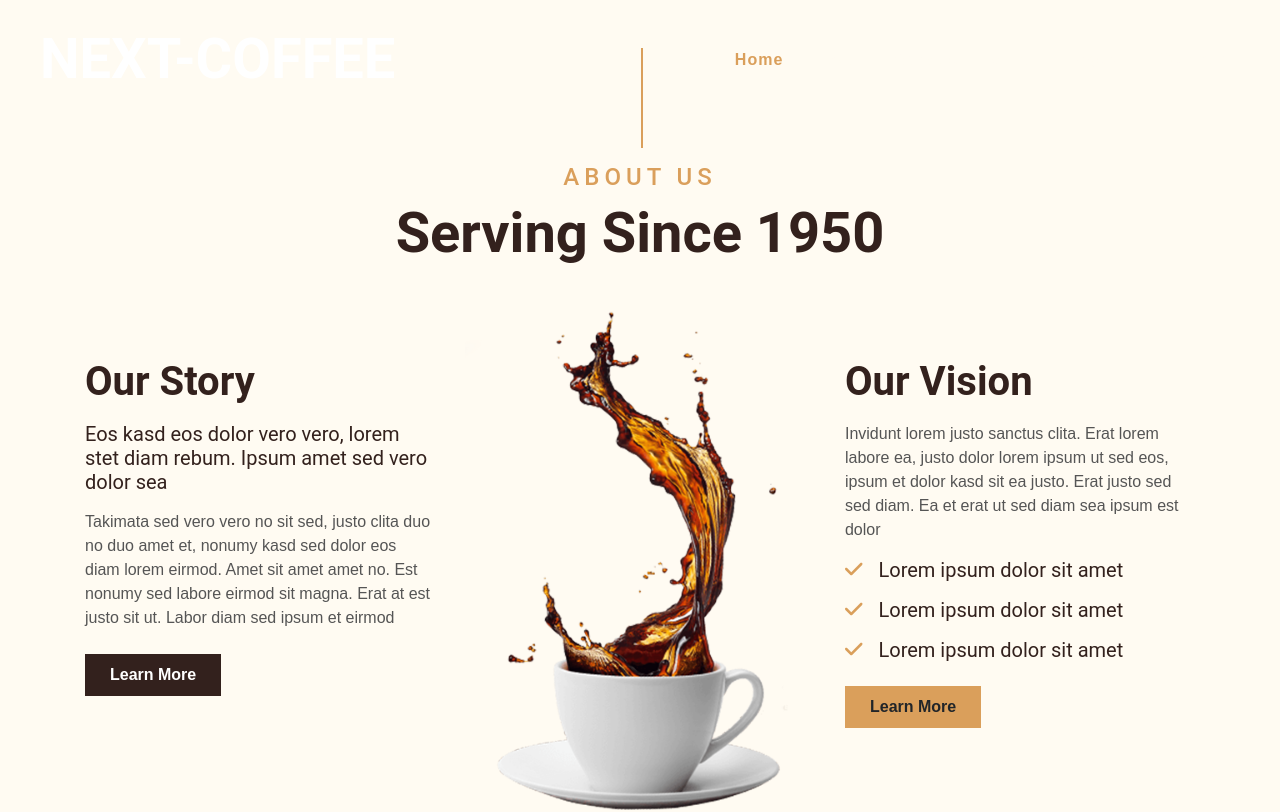
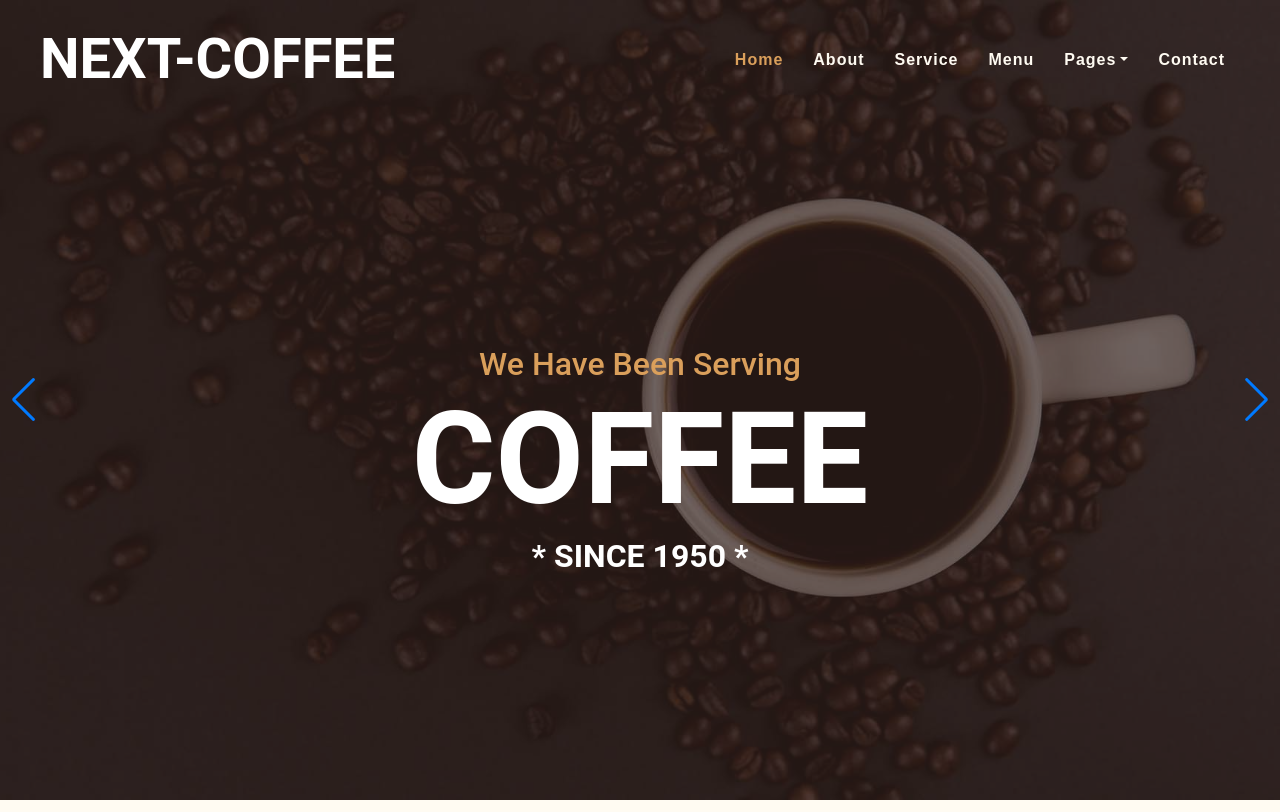
Before and after one commit to soheilMansoori/next-coffee, a Next.js app: page / in a window 1280 px wide. Shown: the top 812 px of the page. Built offline with nearby package versions, Linux system fonts and the light colour scheme.

Commit message:
import Slider.jsx in index.js

```diff
--- a/pages/index.js
+++ b/pages/index.js
@@ -3,11 +3,13 @@ import Menu from "@/components/templates/index/Menu/Menu";
 import Offer from "@/components/templates/index/Offer/Offer";
 import Reservation from "@/components/templates/index/Reservation/Reservation";
 import Service from "@/components/templates/index/Service/Service";
+import Slider from "@/components/templates/index/Slider/Slider";
 import Testimonial from "@/components/templates/index/Testimonial/Testimonial";
 
 export default function Home() {
   return (
     <>
+      <Slider />
       <About />
       <Service />
       <Offer />
```
